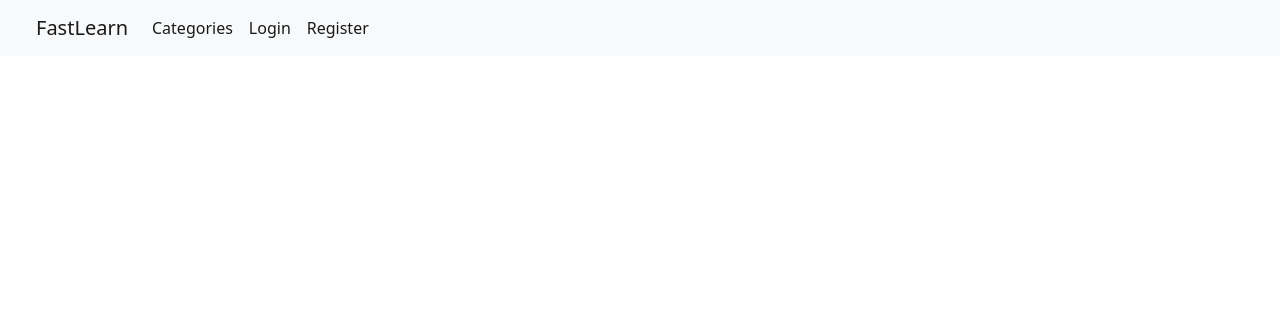
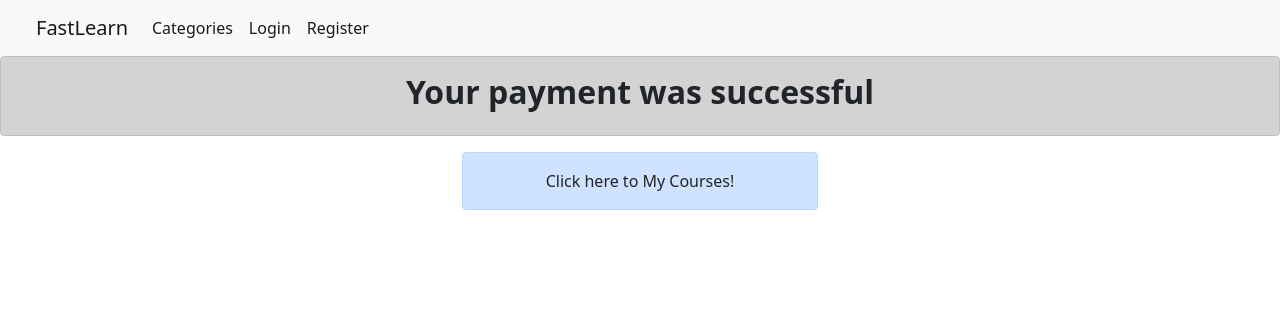
Before and after one commit to karadenizas/fastlearn, a Django app: template payment/templates/payment/done.html in a window 1280 px wide. Shown: the top 316 px of the page. Run offline with Django 3.2, Linux system fonts and the light colour scheme; the template is opened without the code that fills it, so the values that code supplies are empty; some libraries are stand-ins or nearby versions.

```diff
--- a/payment/templates/payment/done.html
+++ b/payment/templates/payment/done.html
@@ -1 +1,22 @@
 {% extends 'base.html' %}
+
+{% block title %}Payment Successfull{% endblock %}
+
+{% block content %}
+<div class="alert alert-dark" role="alert">
+    <h2 class="text-dark text-center fw-bold">Your payment was successful</h2>
+</div>
+
+<div class="container">
+    <div class="row">
+        <div class="col-4"></div>
+        <div class="col-4">
+            <div class="alert alert-primary text-center" role="alert">
+                <a href="#" class="text-dark" style="text-decoration: none;">Click here to My Courses!</a>
+            </div>
+        </div>
+        <div class="col-4"></div>
+    </div>
+</div>
+
+{% endblock %}
--- a/payment/templates/payment/process.html
+++ b/payment/templates/payment/process.html
@@ -116,7 +116,6 @@
     {% csrf_token %}
     </form>
   </div>
-  <!-- includes the Braintree JS client SDK -->
   <script src="https://js.braintreegateway.com/web/3.58.0/js/client.min.js"></script>
   <script src="https://js.braintreegateway.com/web/3.58.0/js/hosted-fields.min.js"></script>
   <script>
@@ -159,9 +158,7 @@
               console.error(tokenizeErr);
               return;
             }
-            // set nonce to send to the server
             document.getElementById('nonce').value = payload.nonce;
-            // submit form
             document.getElementById('payment').submit();
           });
         }, false);
```
Also changed, not shown: payment/tasks.py (added, +13 -0 lines), payment/templates/payment/canceled.html (+22 -0 lines), payment/views.py (+7 -2 lines), db.sqlite3.
